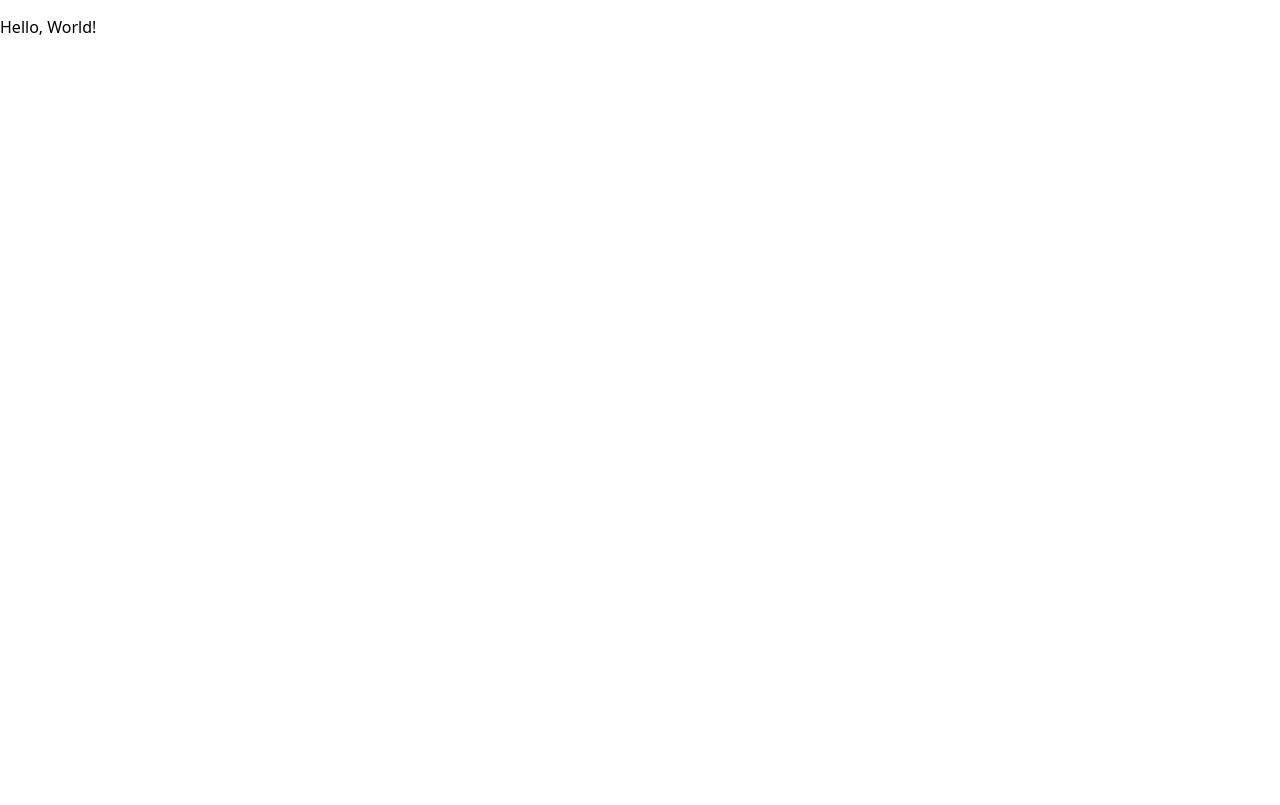
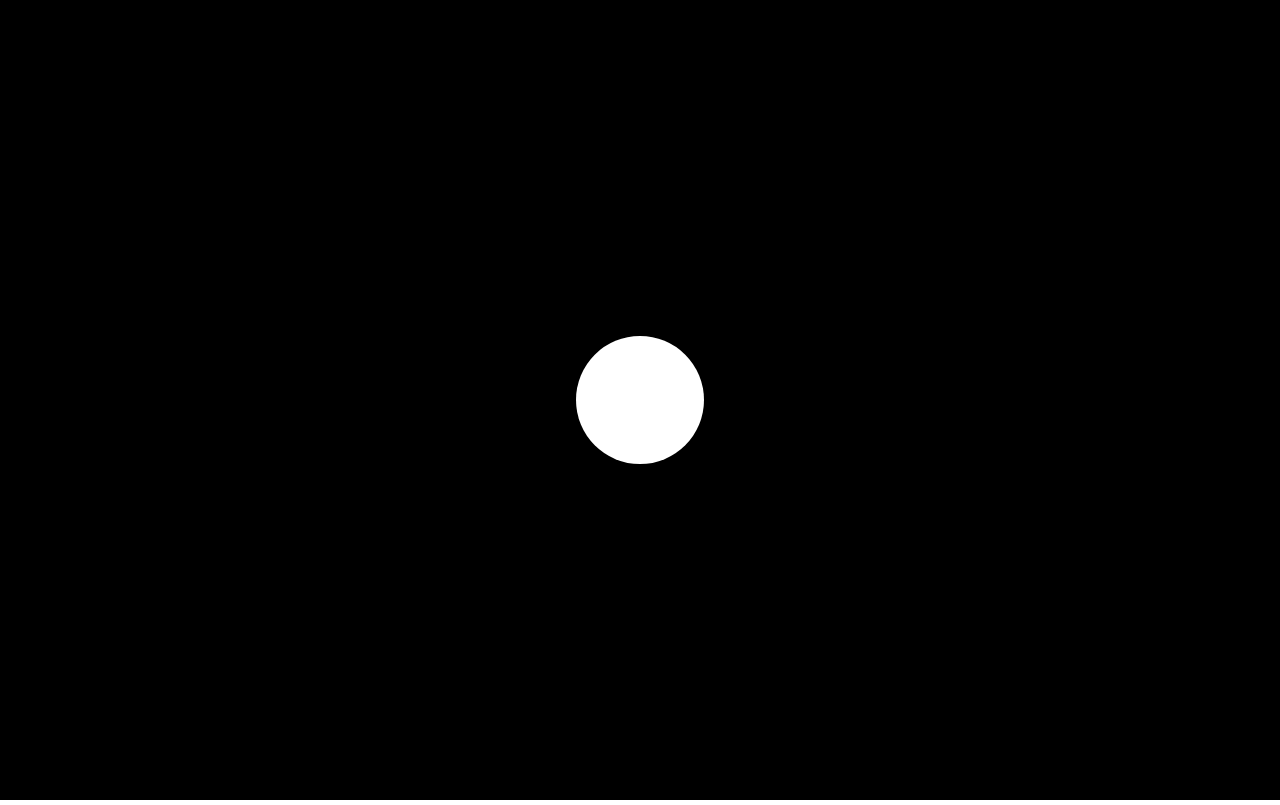
Before and after one commit to TomChamberlainUK/physics-prototype, a Svelte app: page / in a window 1280 px wide. Built offline with nearby package versions, Linux system fonts and the light colour scheme.

Commit message:
Set up a basic canvas

```diff
--- a/package.json
+++ b/package.json
@@ -28,6 +28,7 @@
     "typescript": "~5.8.3",
     "typescript-eslint": "^8.35.0",
     "vite": "^7.0.0",
-    "vitest": "^3.2.4"
+    "vitest": "^3.2.4",
+    "vitest-canvas-mock": "^0.3.3"
   }
 }
--- a/src/App.svelte
+++ b/src/App.svelte
@@ -1,13 +1,47 @@
 <script lang="ts">
+  import { onMount } from 'svelte';
 
+  let canvas: HTMLCanvasElement;
+
+  onMount(() => {
+    if (!canvas) {
+      throw new Error('Canvas element not found');
+    }
+
+    const ctx = canvas.getContext('2d');
+
+    if (!ctx) {
+      throw new Error('Failed to get canvas context');
+    }
+
+    canvas.width = window.innerWidth;
+    canvas.height = window.innerHeight;
+
+    ctx.fillStyle = 'white';
+    ctx.arc(
+      canvas.width / 2,
+      canvas.height / 2,
+      64,
+      0,
+      2 * Math.PI,
+    );
+    ctx.fill();
+  });
 </script>
 
 <main>
-  <p>
-    Hello, World!
-  </p>
+  <canvas
+    id="canvas"
+    data-testid="canvas"
+    bind:this={canvas}
+  >
+  </canvas>
 </main>
 
 <style>
-
+  canvas {
+    width: 100vw;
+    height: 100vh;
+    background-color: black;
+  }
 </style>
```
Also changed, not shown: tests/vitest.setup.ts (+1 -0 lines), 2 other files (tests, documents, lock files or other folders).
